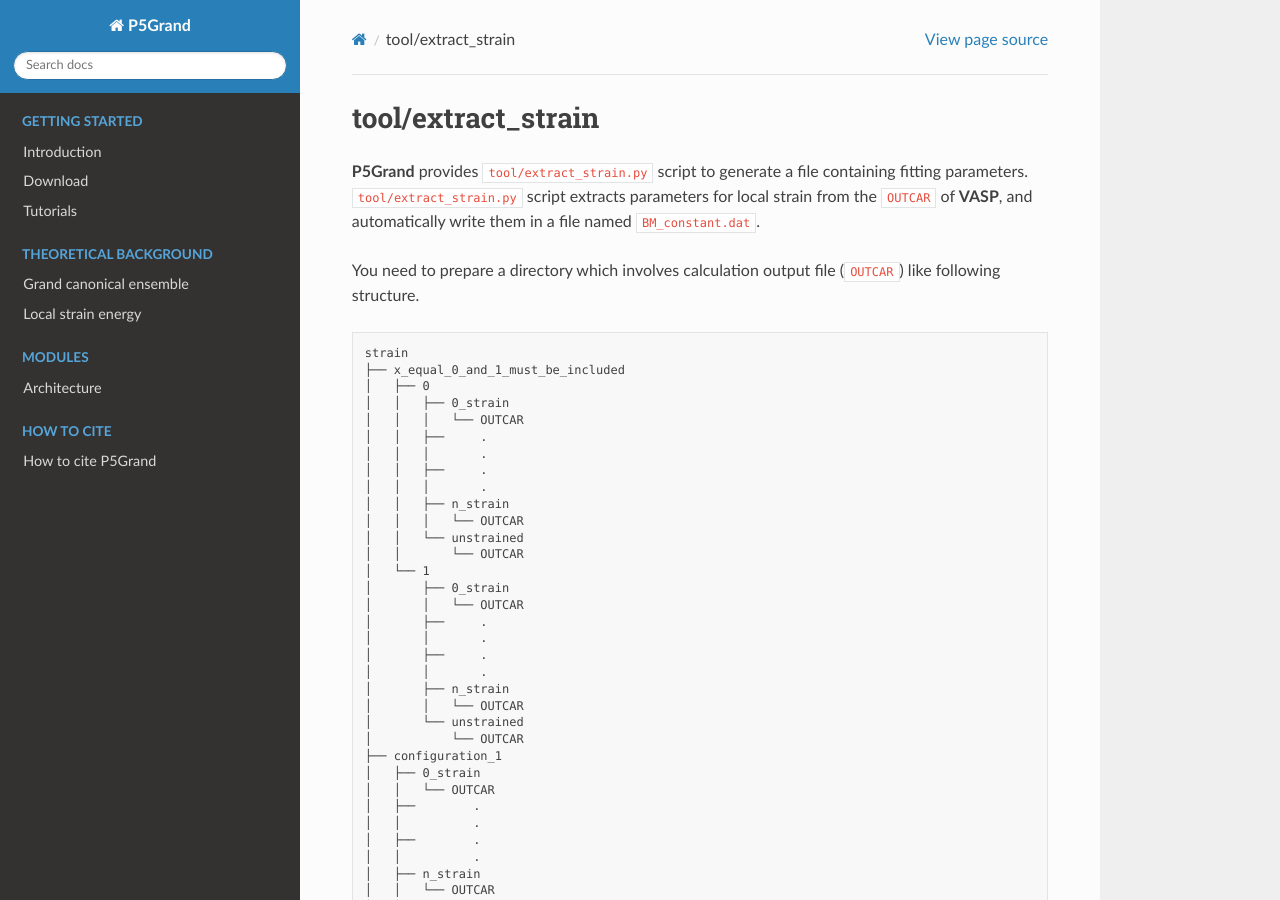
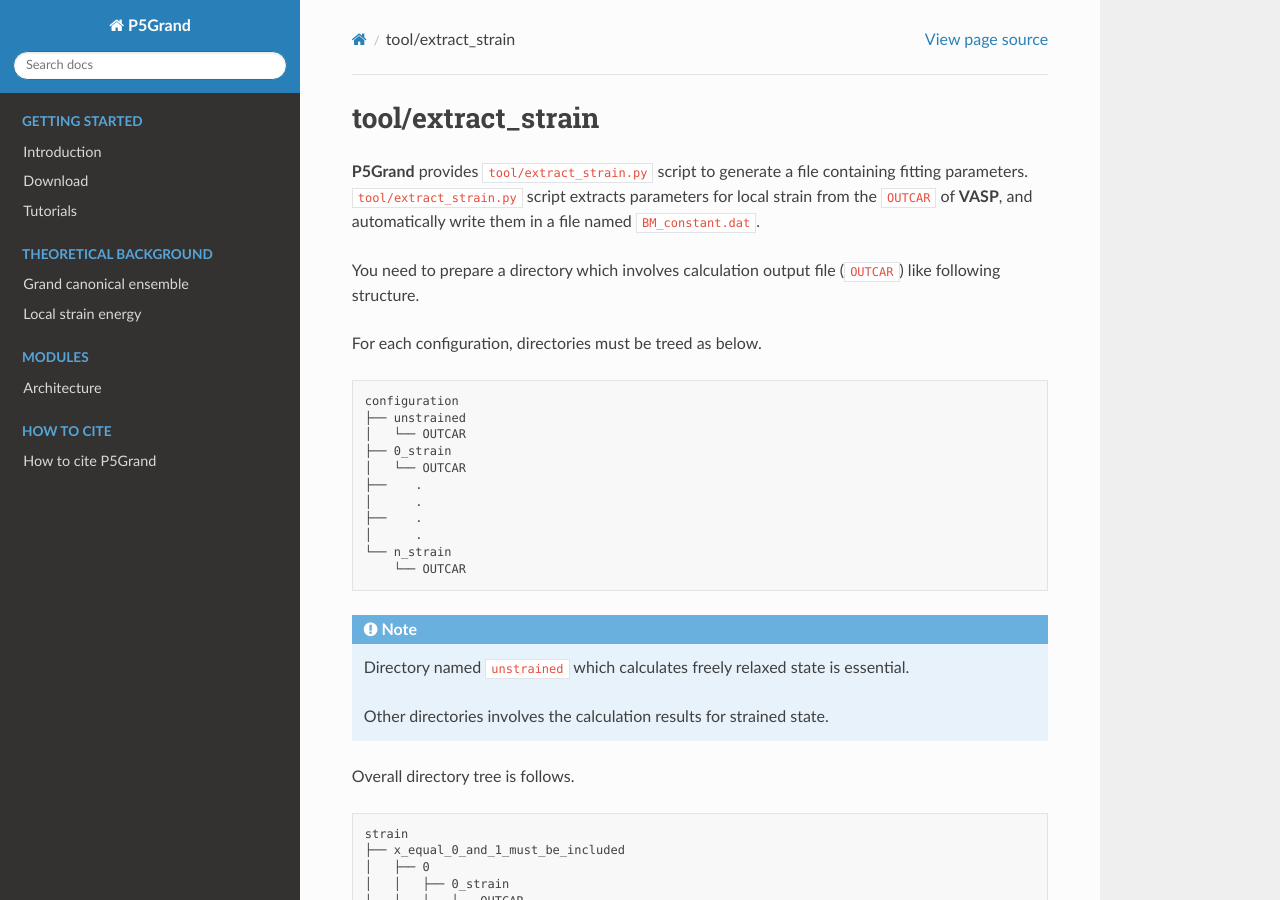
Before and after one commit to Han-Gyuseung/5PG, a Sphinx documentation site: the page built from docs/source/start/tutorial/tool.rst, in a window 1280 px wide and 900 px high. Built offline with Sphinx 7.4.7 and the Read the Docs theme 2.0.0, drawn with Linux system fonts in a browser that asks for light colours; some of the changed text lies outside the part shown.

Commit message:
Update tool.rst

```diff
--- a/docs/source/start/tutorial/tool.rst
+++ b/docs/source/start/tutorial/tool.rst
@@ -5,6 +5,30 @@ tool/extract_strain
 ``tool/extract_strain.py`` script extracts parameters for local strain from the ``OUTCAR`` of **VASP**, and automatically write them in a file named ``BM_constant.dat``.
 
 You need to prepare a directory which involves calculation output file (``OUTCAR``) like following structure.
+
+For each configuration, directories must be treed as below.
+
+::
+
+ configuration
+ ├── unstrained
+ │   └── OUTCAR
+ ├── 0_strain
+ │   └── OUTCAR
+ ├── 	.
+ │   	.
+ ├── 	.
+ │   	.
+ └── n_strain
+     └── OUTCAR
+
+.. Note::
+
+ Directory named ``unstrained`` which calculates freely relaxed state is essential.
+
+ Other directories involves the calculation results for strained state.
+
+Overall directory tree is follows.
 
 ::
 
@@ -70,6 +94,7 @@ You need to prepare a directory which involves calculation output file (``OUTCAR
      └── unstrained
          └── OUTCAR
 
+.. Note:: Directories for x=0 and x=1 must be included.
 
 The basic command to extract the parameters for local strain from the OUTCAR of **VASP**. Enter this command in ``strain`` directory above.
 
```
